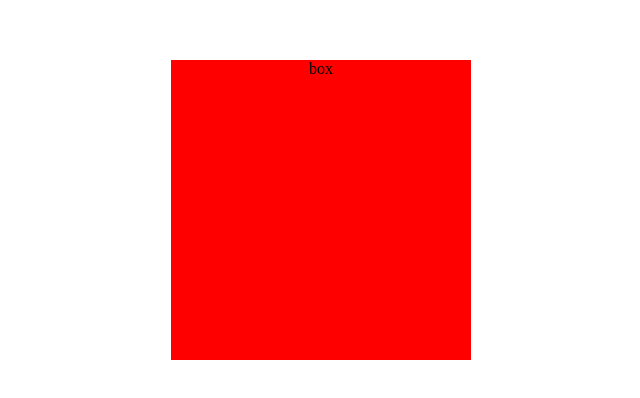
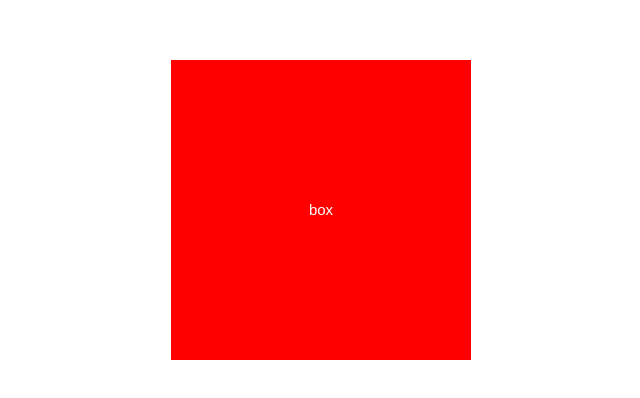
Before and after one commit to meadaatsuko/mobileEvent, a plain HTML site: page index.html in a window 1280 px wide. Shown: the part 190-588 px from the top of the page, 319-959 px from the left. Drawn offline with Linux system fonts and the light colour scheme.

Commit message:
Update index.css

```diff
--- a/index.css
+++ b/index.css
@@ -19,4 +19,6 @@ div#box{
 	background: red;
 	text-align:center;
 	transition: 1s transform;
+	font:15px/300px "arial";
+	color:#fff;
 }
```
